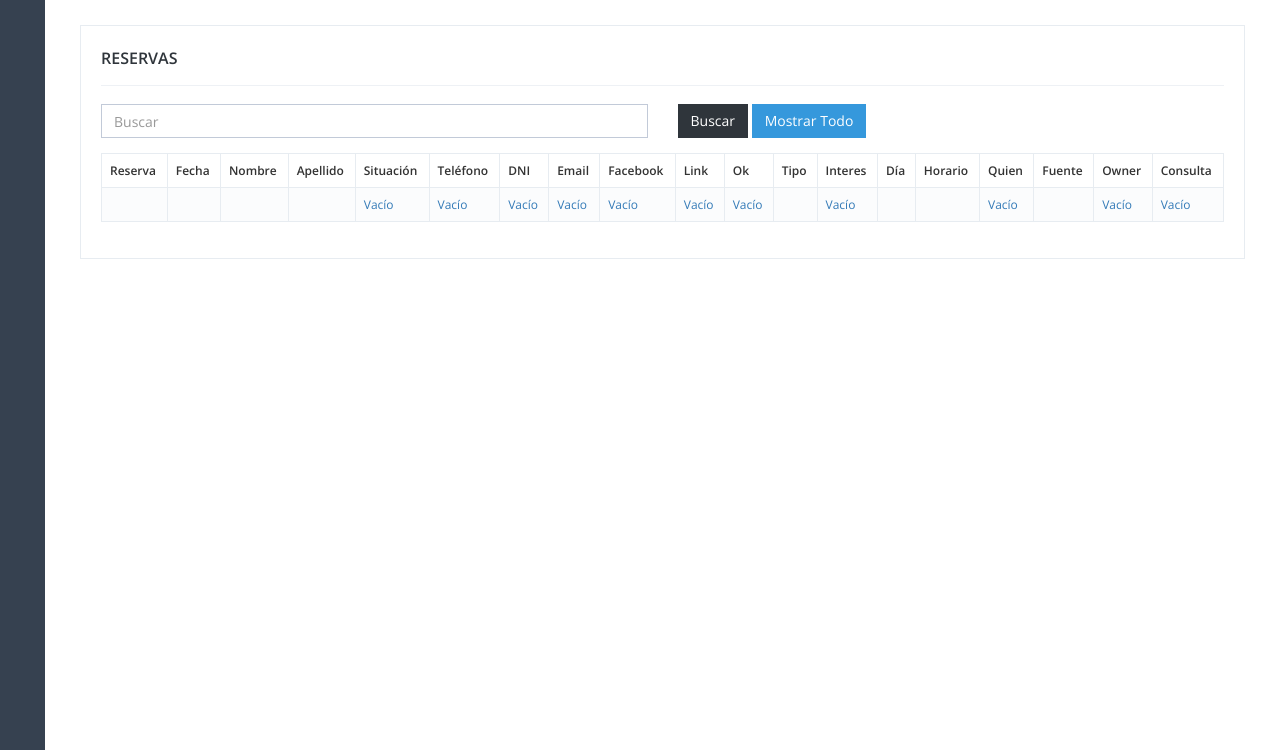
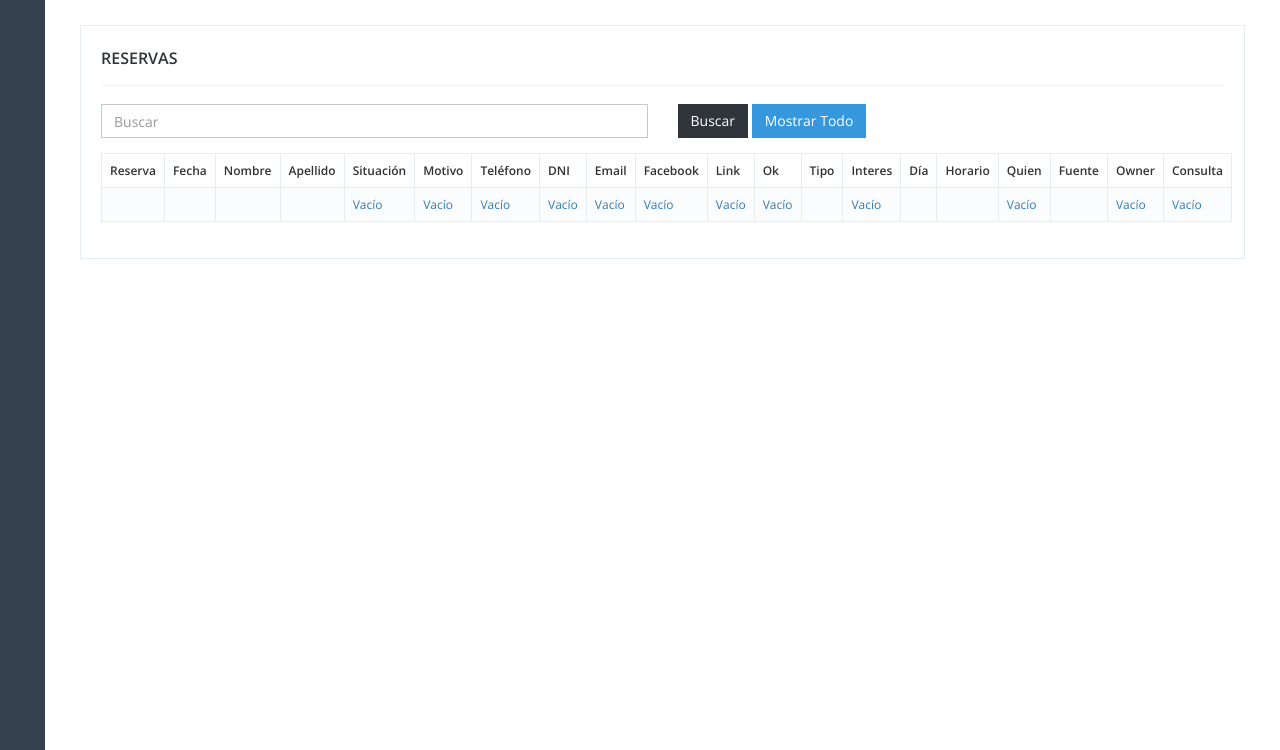
Before and after one commit to cristianoaltamirano/aztlan_dashboard, a CodeIgniter app: the page made by application/views/reservas_view.php in a window 1280 px wide. Shown: the part 50-800 px from the top of the page. Run offline with CodeIgniter, Linux system fonts and the light colour scheme; tables that the repository leaves empty or names only in its code hold one stand-in row (values such as "Sample post"); the template is opened without the code that fills it: most values are stand-ins (such as "Sample title", 1, 10 or a date in 2020); data that the repository does not hold is empty.

Commit message:
agregado motivo

```diff
--- a/application/views/reservas_view.php
+++ b/application/views/reservas_view.php
@@ -77,6 +77,7 @@
                                             <th scope="col">Nombre</th>
                                             <th scope="col">Apellido</th>
                                             <th scope="col">Situación</th>
+                                            <th scope="col">Motivo</th>
                                             <th scope="col">Teléfono</th>
                                             <th scope="col">DNI</th>
                                             <th scope="col">Email</th>
@@ -115,6 +116,15 @@
                                                             echo 'Vacío';
                                                         } else {
                                                             echo $reservaslist[$i]->situacion;
+                                                        }; ?></a>
+                                                </td>
+                                                <td><a href="javascript:;" class="motivo" data-name='motivo'
+                                                       data-type="text"
+                                                       data-pk="<?php echo $reservaslist[$i]->idReserva; ?>"
+                                                       data-original-title="Enter motivo"> <?php if ($reservaslist[$i]->motivo == null) {
+                                                            echo 'Vacío';
+                                                        } else {
+                                                            echo $reservaslist[$i]->motivo;
                                                         }; ?></a>
                                                 </td>
                                                 <td><a href="javascript:;" class="telefono" data-name='telefono'
```
